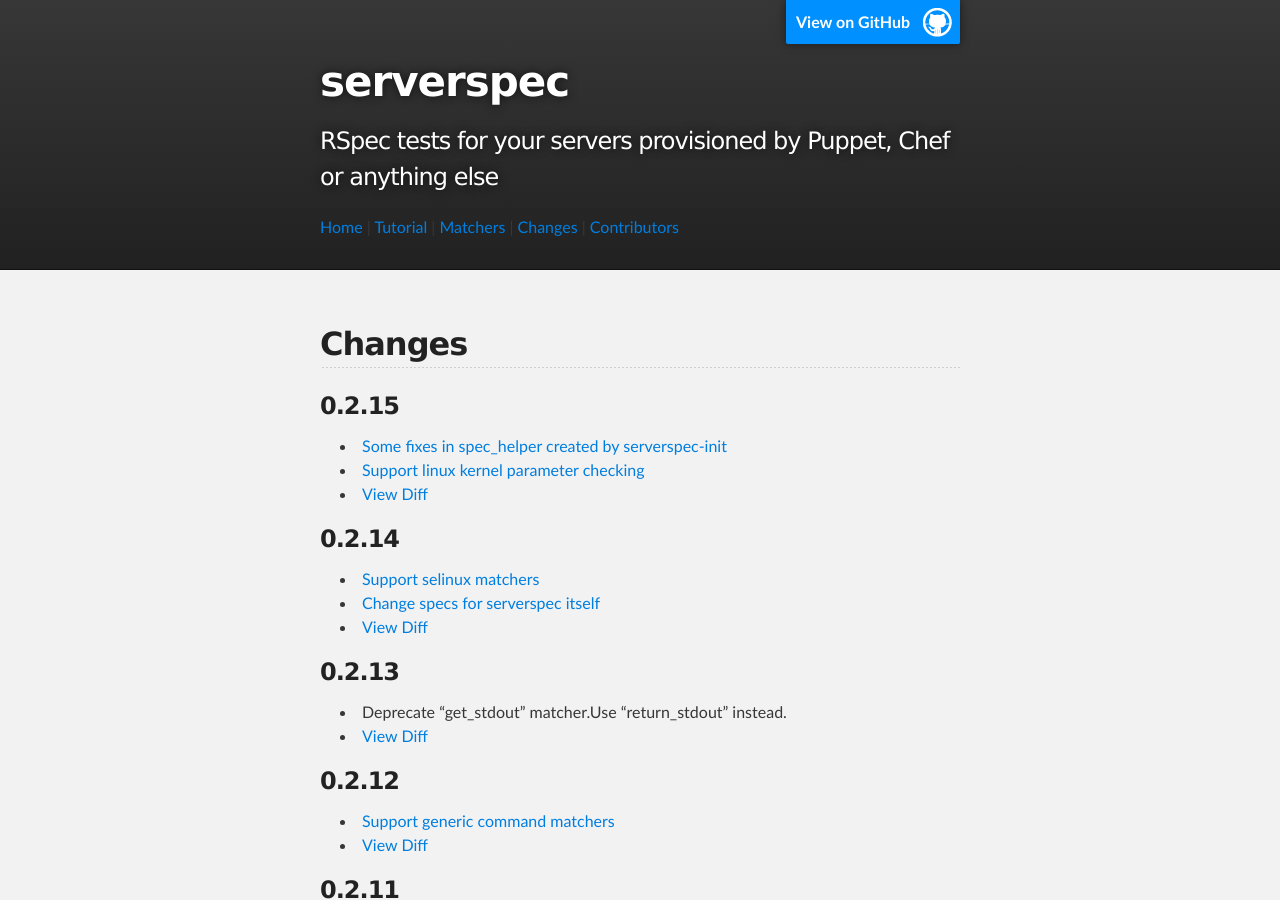
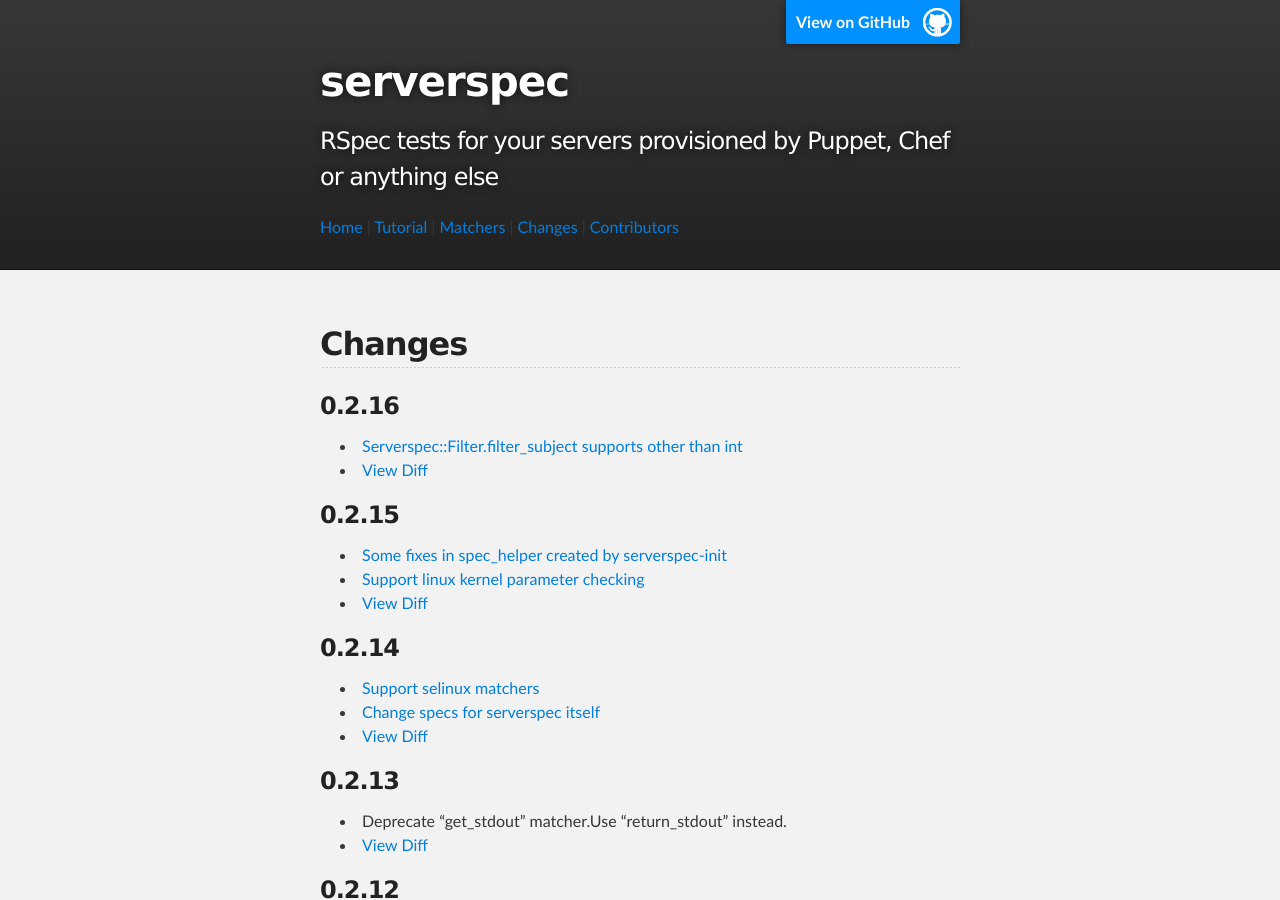
Before and after one commit to serverspec/serverspec.github.io, a Jekyll site: the page built from changes.md, in a window 1280 px wide and 900 px high. Built offline with Jekyll 4.4.1, drawn with Linux system fonts in a browser that asks for light colours; Markdown is read by kramdown in place of the engine named in the settings.

Commit message:
Add changes for v0.2.16

```diff
--- a/changes.md
+++ b/changes.md
@@ -5,11 +5,14 @@ title: changes
 
 ## Changes
 
+### 0.2.16
+ * [Serverspec::Filter.filter_subject supports other than int](https://github.com/mizzy/serverspec/pull/70)
+ * [View Diff](https://github.com/mizzy/serverspec/compare/v0.2.15...v0.2.16)
+
 ### 0.2.15
  * [Some fixes in spec_helper created by serverspec-init](https://github.com/mizzy/serverspec/pull/68)
  * [Support linux kernel parameter checking](https://github.com/mizzy/serverspec/pull/69)
  * [View Diff](https://github.com/mizzy/serverspec/compare/v0.2.14...v0.2.15)
-
 
 ### 0.2.14
  * [Support selinux matchers](https://github.com/mizzy/serverspec/pull/64)
```
